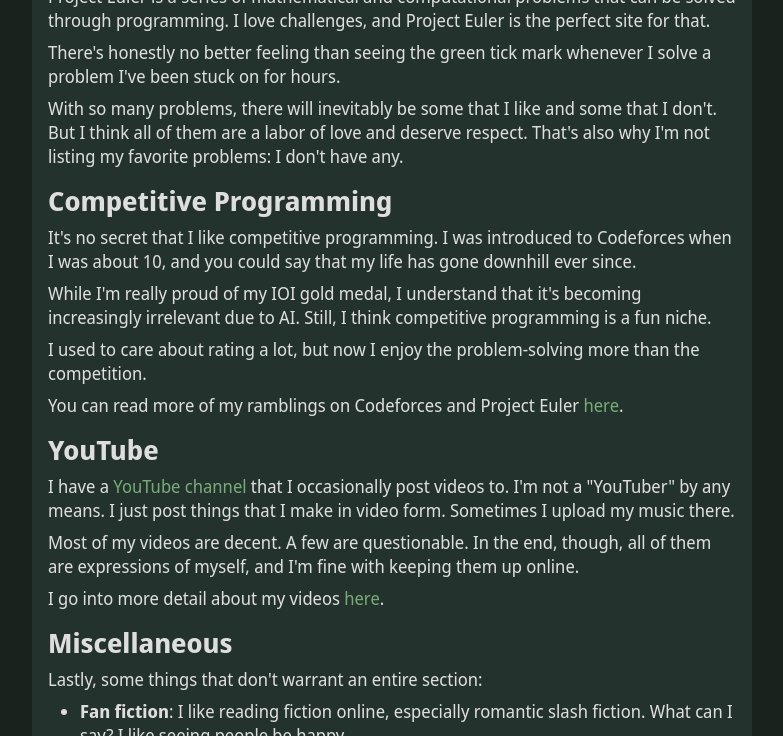
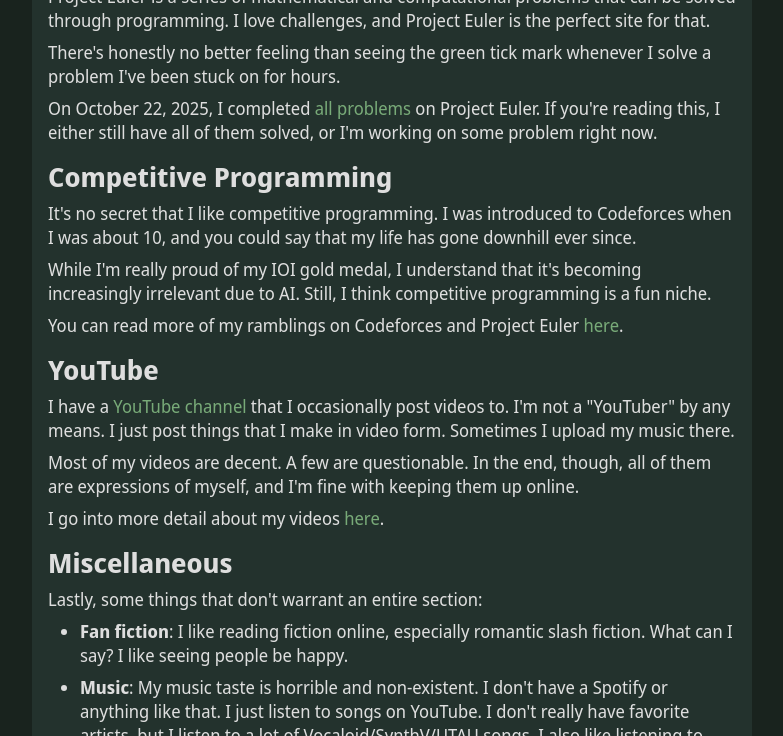
Before and after one commit to SanguineChameleon/sanguinechameleon.github.io, a Jekyll site: the page built from _posts/2025-06-02-leon.md, in a window 1280 px wide and 900 px high, scrolled down 1020 px, cut to the strip 164-900 px from the top of the window. Shown: the whole strip, without its empty margins (248-1031 px from the left). Built offline with Jekyll 4.4.1, drawn with Linux system fonts in a browser that asks for light colours.

Commit message:
Update About page

```diff
--- a/_posts/2025-06-02-leon.md
+++ b/_posts/2025-06-02-leon.md
@@ -43,7 +43,8 @@ Project Euler is a series of mathematical and computational problems that can be
 
 There's honestly no better feeling than seeing the green tick mark whenever I solve a problem I've been stuck on for hours.
 
-With so many problems, there will inevitably be some that I like and some that I don't. But I think all of them are a labor of love and deserve respect. That's also why I'm not listing my favorite problems: I don't have any.
+On October 22, 2025, I completed [all problems]({% post_url 2025-10-22-project-euler-perfection %}) on Project Euler. If you're reading this, I either still have all of them solved, or I'm working on some problem right now.
+
 
 ### Competitive Programming
 
@@ -51,7 +52,7 @@ It's no secret that I like competitive programming. I was introduced to Codeforc
 
 While I'm really proud of my IOI gold medal, I understand that it's becoming increasingly irrelevant due to AI. Still, I think competitive programming is a fun niche.
 
-<span id="cf-rating"></span> I used to care about rating a lot, but now I enjoy the problem-solving more than the competition.
+<span id="cf-rating"></span>
 
 You can read more of my ramblings on Codeforces and Project Euler [here]({% post_url 2025-05-12-problem-solving %}).
 
```
